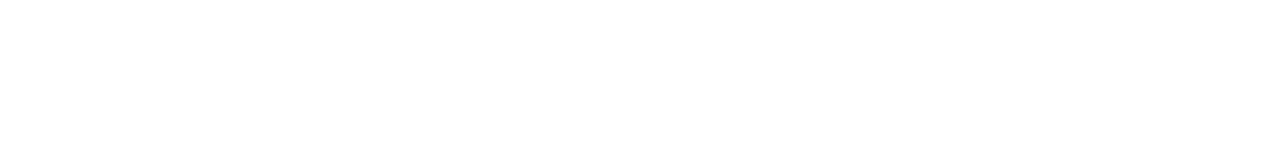
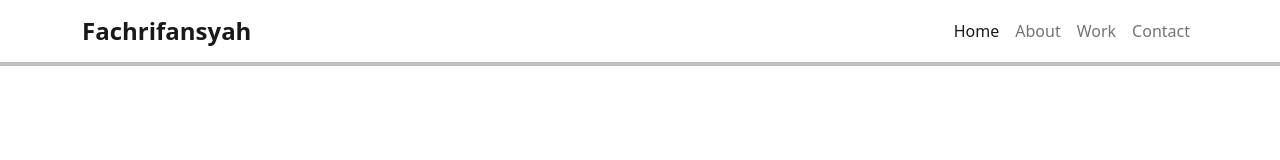
Before and after one commit to fahrifansyah/Portfolio, a plain HTML site: page index.html in a window 1280 px wide. Drawn offline with nearby package versions, Linux system fonts and the light colour scheme.

Commit message:
add navbar

```diff
--- a/index.html
+++ b/index.html
@@ -9,7 +9,30 @@
     <link rel="stylesheet" href="style.css">
 </head>
 <body>
-
+    <nav class="navbar navbar-expand-lg">
+        <div class="container">
+          <a class="navbar-brand fs-4 fw-bold" href="#">Fachrifansyah</a>
+          <button class="navbar-toggler" type="button" data-bs-toggle="collapse" data-bs-target="#navbarNav" aria-controls="navbarNav" aria-expanded="false" aria-label="Toggle navigation">
+            <span class="navbar-toggler-icon"></span>
+          </button>
+          <div class="collapse navbar-collapse" id="navbarNav">
+            <ul class="navbar-nav ms-auto">
+              <li class="nav-item">
+                    <a class="nav-link active" aria-current="page" href="#">Home</a>
+              </li>
+              <li class="nav-item">
+                    <a class="nav-link" href="#">About</a>
+              </li>
+              <li class="nav-item">
+                    <a class="nav-link" href="#">Work</a>
+              </li>
+              <li class="nav-item">
+                    <a class="nav-link" href="#">Contact</a>
+              </li>
+            </ul>
+          </div>
+        </div>
+      </nav>
 
     <script src="https://cdn.jsdelivr.net/npm/@popperjs/core@2.11.6/dist/umd/popper.min.js" integrity="sha384-oBqDVmMz9ATKxIep9tiCxS/Z9fNfEXiDAYTujMAeBAsjFuCZSmKbSSUnQlmh/jp3" crossorigin="anonymous"></script>
     <script src="https://cdn.jsdelivr.net/npm/bootstrap@5.2.3/dist/js/bootstrap.min.js" integrity="sha384-cuYeSxntonz0PPNlHhBs68uyIAVpIIOZZ5JqeqvYYIcEL727kskC66kF92t6Xl2V" crossorigin="anonymous"></script>
--- a/style.css
+++ b/style.css
@@ -0,0 +1,4 @@
+.navbar {
+    background-color: white;
+    box-shadow: 0px 0px 0px 4px rgba(0, 0, 0, 0.25);
+}
```
